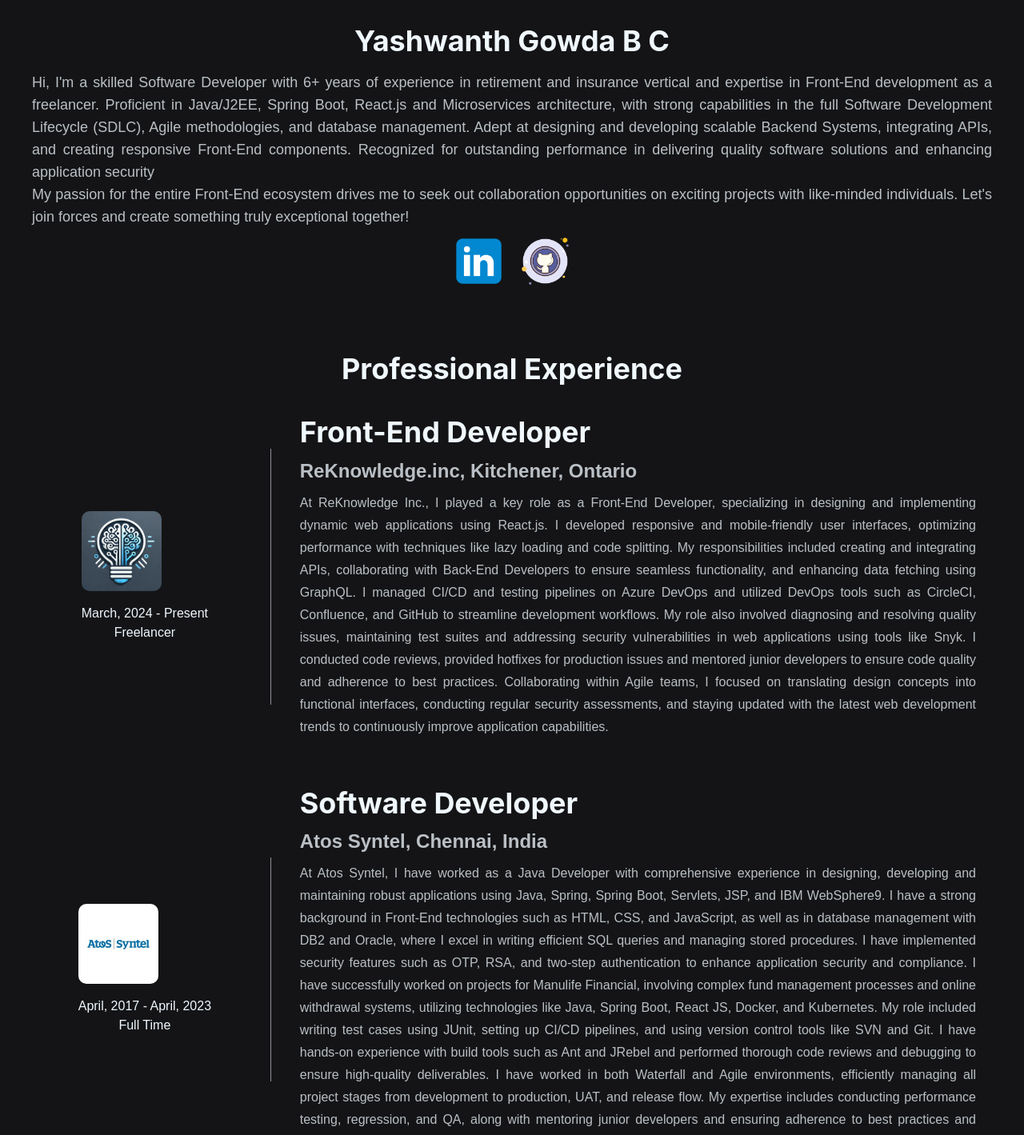
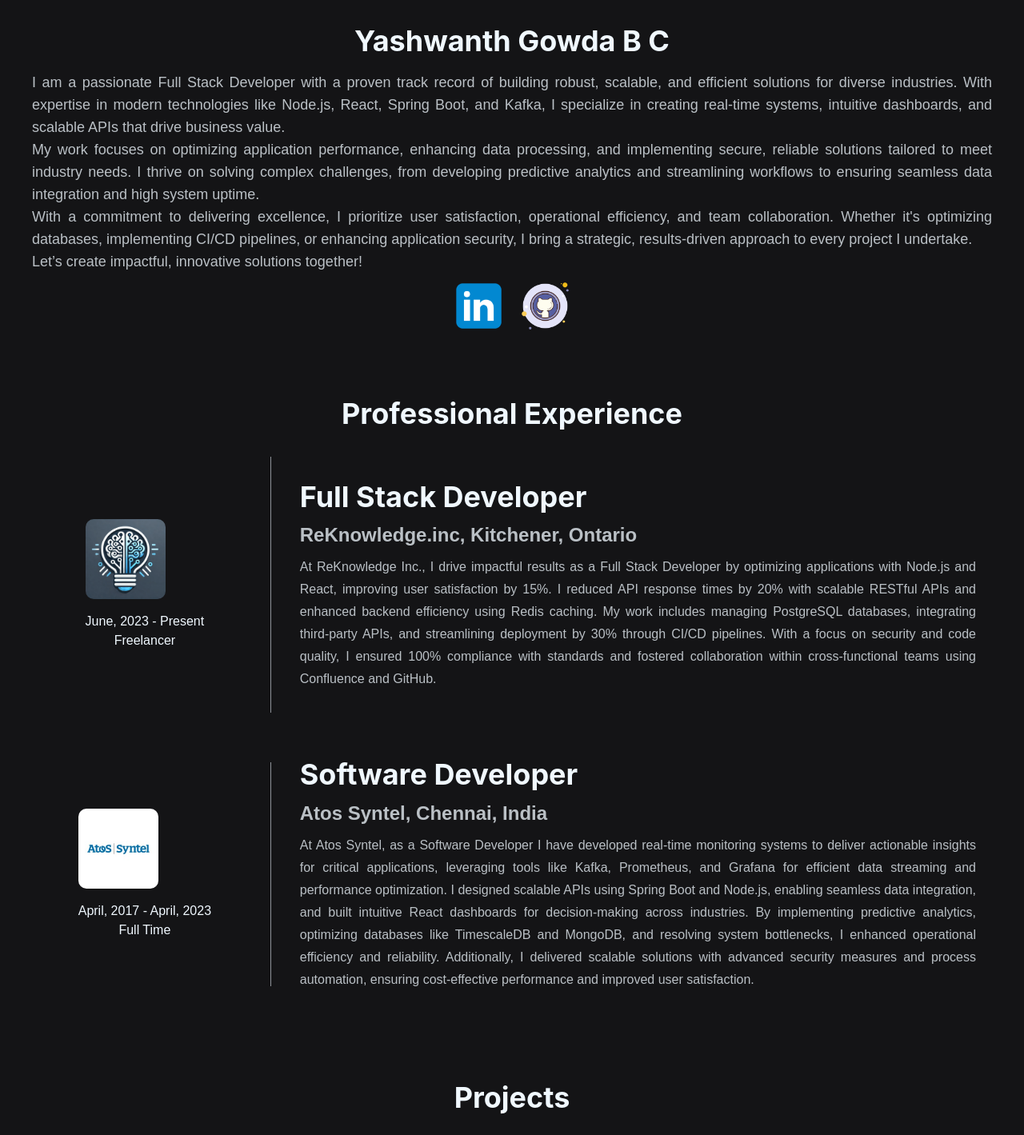
Before and after one commit to Yash-gowda/Yash-Portfolio, a React (Create React App) app: page / in a window 1280 px wide. Shown: the part 432-1851 px from the top of the page at 80% size. Built offline with nearby package versions, Linux system fonts and the light colour scheme.

Commit message:
resume link and experience

```diff
--- a/src/Components/Experience.jsx
+++ b/src/Components/Experience.jsx
@@ -19,33 +19,21 @@ export default function Expereince() {
                             mb={4}
 
                         />
-                        <Text>March, 2024 - Present</Text>
+                        <Text>June, 2023 - Present</Text>
                         <Text>Freelancer</Text>
                     </Flex>
                 </Flex>
                 <Divider orientation='vertical' h='320px' m={4} />
                 <Flex className="exp_container" flexDirection={'column'} flex="3">
                     <Flex className="role" mb={2}>
-                        <Heading >Front-End Developer </Heading>
+                        <Heading >Full Stack Developer </Heading>
                     </Flex>
                     <Flex className="org_name" mb={2}>
                         ReKnowledge.inc,
                         Kitchener, Ontario
                     </Flex>
                     <Flex>
-                        <Text className="defaultFont">At ReKnowledge Inc., I played a key role as a Front-End Developer, specializing
-                            in designing and implementing dynamic web applications using React.js.
-                            I developed responsive and mobile-friendly user interfaces, optimizing performance with techniques
-                            like lazy loading and code splitting. My responsibilities included creating and integrating APIs,
-                            collaborating with Back-End Developers to ensure seamless functionality, and enhancing data fetching
-                            using GraphQL. I managed CI/CD and testing pipelines on Azure DevOps and utilized DevOps tools such as
-                            CircleCI, Confluence, and GitHub to streamline development workflows. My role also involved diagnosing
-                            and resolving quality issues, maintaining test suites and addressing security vulnerabilities in web
-                            applications using tools like Snyk. I conducted code reviews, provided hotfixes for production issues
-                            and mentored junior developers to ensure code quality and adherence to best practices.
-                            Collaborating within Agile teams, I focused on translating design concepts into functional interfaces,
-                            conducting regular security assessments, and staying updated with the latest web development trends to
-                            continuously improve application capabilities.</Text>
+                        <Text className="defaultFont">At ReKnowledge Inc., I drive impactful results as a Full Stack Developer by optimizing applications with Node.js and React, improving user satisfaction by 15%. I reduced API response times by 20% with scalable RESTful APIs and enhanced backend efficiency using Redis caching. My work includes managing PostgreSQL databases, integrating third-party APIs, and streamlining deployment by 30% through CI/CD pipelines. With a focus on security and code quality, I ensured 100% compliance with standards and fostered collaboration within cross-functional teams using Confluence and GitHub.</Text>
                     </Flex>
                 </Flex>
             </Flex>
@@ -75,19 +63,14 @@ export default function Expereince() {
                     </Flex>
                     <Flex className="exp_content">
                         <Text className="defaultFont">
-                        At Atos Syntel, I have worked as a Java Developer with comprehensive experience in designing, developing and maintaining
-                        robust applications using Java, Spring, Spring Boot, Servlets, JSP, and IBM WebSphere9. I have a strong background in Front-End
-                        technologies such as HTML, CSS, and JavaScript, as well as in database management with DB2 and Oracle, where I excel in writing
-                        efficient SQL queries and managing stored procedures. I have implemented security features such as OTP, RSA, and two-step
-                        authentication to enhance application security and compliance.
-                        I have successfully worked on projects for Manulife Financial, involving complex fund management processes and
-                        online withdrawal systems, utilizing technologies like Java, Spring Boot, React JS, Docker, and Kubernetes.
-                        My role included writing test cases using JUnit, setting up CI/CD pipelines, and using version control tools
-                        like SVN and Git. I have hands-on experience with build tools such as Ant and JRebel and performed thorough code
-                        reviews and debugging to ensure high-quality deliverables. I have worked in both Waterfall and Agile environments,
-                        efficiently managing all project stages from development to production, UAT, and release flow.
-                        My expertise includes conducting performance testing, regression, and QA, along with mentoring junior developers
-                        and ensuring adherence to best practices and industry standards.</Text>
+                        At Atos Syntel, as a Software Developer I have developed real-time monitoring systems to deliver actionable insights for critical applications, leveraging tools like Kafka, Prometheus, and Grafana for efficient data streaming and performance optimization. I designed scalable APIs using Spring Boot and Node.js, enabling seamless data integration, and built intuitive React dashboards for decision-making across industries. By implementing predictive analytics, optimizing databases like TimescaleDB and MongoDB, and resolving system bottlenecks, I enhanced operational efficiency and reliability. Additionally, I delivered scalable solutions with advanced security measures and process automation, ensuring cost-effective performance and improved user satisfaction.
+
+
+
+
+
+
+</Text>
                     </Flex>
                 </Flex>
             </Flex>
--- a/src/Components/Header.jsx
+++ b/src/Components/Header.jsx
@@ -5,7 +5,7 @@ export default function Header() {
     return (
         <section className="headerSection">
             <Flex justify="flex-end" align="center">
-                <a href='https://drive.google.com/file/d/1FOogaqSsSs-g725nEq1kYZVbWYaaRGiG/view?usp=sharing' target="_blank" rel="noopener noreferrer">
+                <a href='https://drive.google.com/file/d/1YP3-xgu_iik3jYlpqlcKF7ufteXXKqGF/view?usp=sharing' target="_blank" rel="noopener noreferrer">
                     <Button
                         bg="#6a0dad"
                         color="white"
--- a/src/Components/Summary.jsx
+++ b/src/Components/Summary.jsx
@@ -9,11 +9,10 @@ export default function Summary() {
             <Heading p={0} mb={4} className="name-card">Yashwanth Gowda B C</Heading>
 
             <Text fontSize='lg' className="defaultFont">
-                Hi, I'm a skilled Software Developer with 6+ years of experience in retirement and insurance vertical and expertise in Front-End development as a freelancer. Proficient in Java/J2EE, Spring Boot, React.js and Microservices architecture, with strong capabilities in the full Software Development Lifecycle (SDLC), Agile methodologies, and database management. Adept at designing and developing scalable Backend Systems, integrating APIs, and creating responsive Front-End components. Recognized for outstanding performance in delivering quality software solutions and enhancing application security
-                <br></br>
-                My passion for the entire Front-End ecosystem drives me to seek out collaboration opportunities on
-                exciting projects with like-minded individuals.
-                Let's join forces and create something truly exceptional together!
+            I am a passionate Full Stack Developer with a proven track record of building robust, scalable, and efficient solutions for diverse industries. With expertise in modern technologies like Node.js, React, Spring Boot, and Kafka, I specialize in creating real-time systems, intuitive dashboards, and scalable APIs that drive business value.                <br></br>
+            My work focuses on optimizing application performance, enhancing data processing, and implementing secure, reliable solutions tailored to meet industry needs. I thrive on solving complex challenges, from developing predictive analytics and streamlining workflows to ensuring seamless data integration and high system uptime.  <br></br>
+            With a commitment to delivering excellence, I prioritize user satisfaction, operational efficiency, and team collaboration. Whether it's optimizing databases, implementing CI/CD pipelines, or enhancing application security, I bring a strategic, results-driven approach to every project I undertake.
+            <br></br>Let’s create impactful, innovative solutions together!
             </Text>
             <Flex justifyContent={'center'}>
                 <Link href="https://www.linkedin.com/in/yashwanth-gowda-b-c" isExternal>
```
